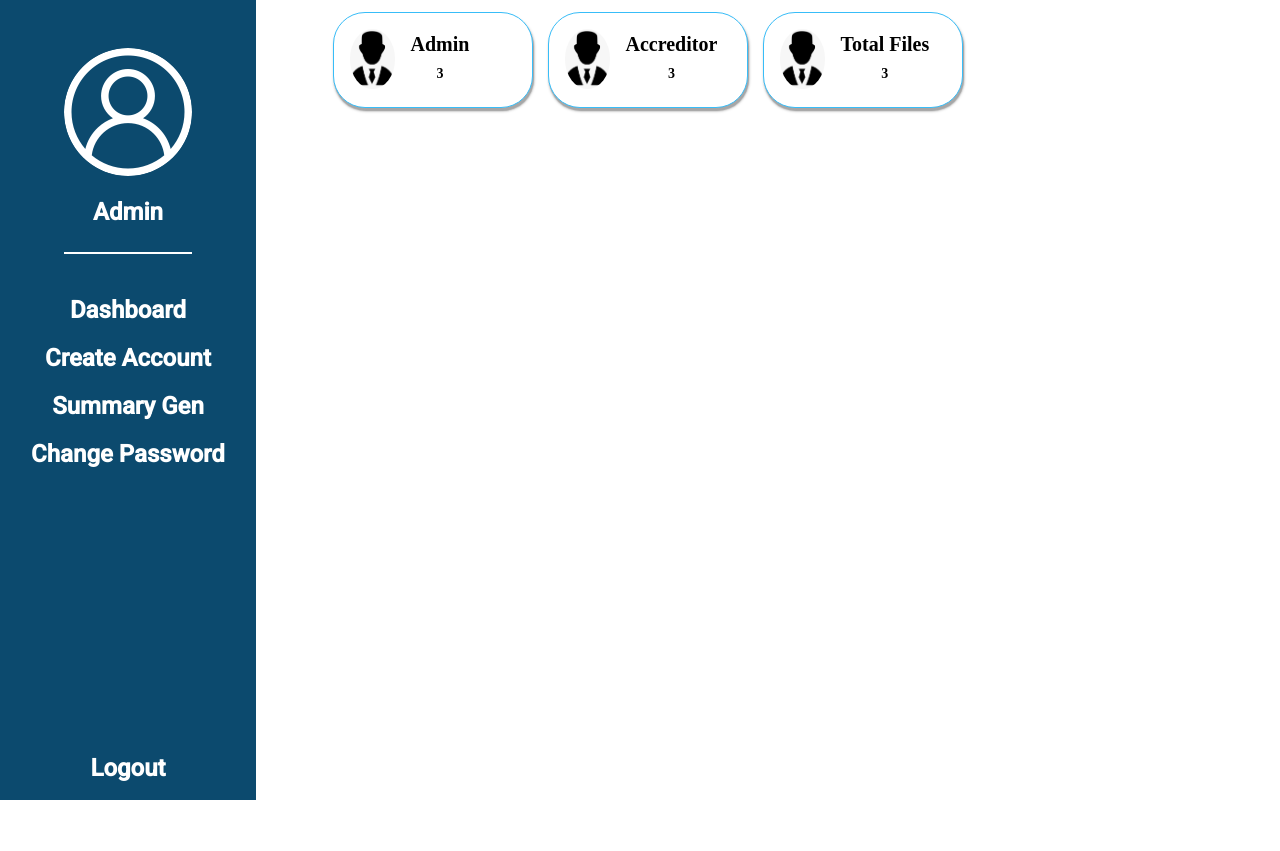
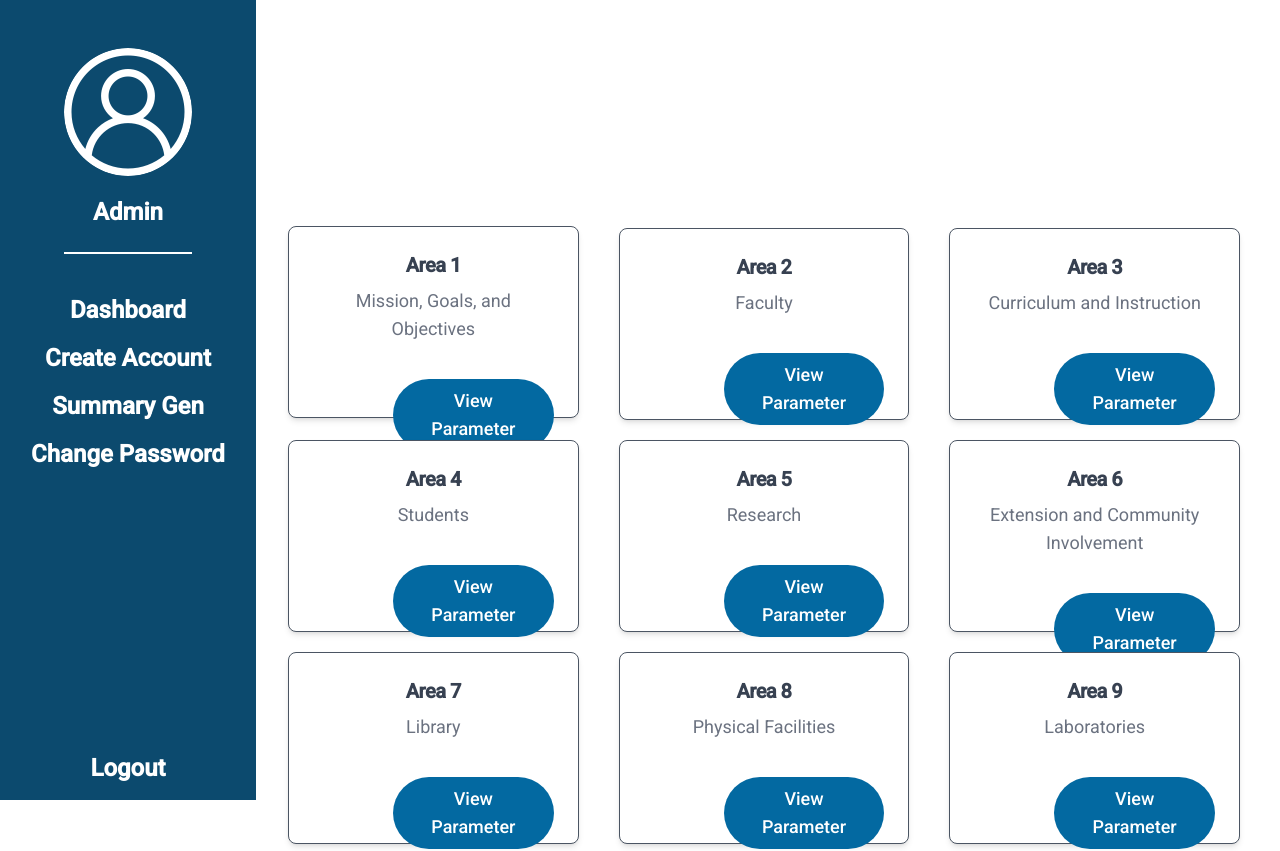
Before and after one commit to rsl081/web-based-file-repositories, an Angular app: page / in a window 1280 px wide. Shown: the top 851 px of the page. Before the commit the page ends 800 px from the top, so only its background shows below. Built offline with nearby package versions, Linux system fonts and the light colour scheme.

Commit message:
Update app.component.html
area

```diff
--- a/src/app/app.component.html
+++ b/src/app/app.component.html
@@ -6,7 +6,8 @@
     <meta name="viewport" content="width=device-width, initial-scale=1.0">
     <title>Document</title>
 </head>
-<body class="relative">
+<body>
+    <div class="relative">
     <nav class="absolute w-64 bg-sky-900 text-white h-screen">
         <div class="flex items-center justify-center mt-12">
             <img class="h-32 w-32 rounded-full" src="assets/user1.png" alt="">
@@ -33,46 +34,111 @@
                 <button class="text-2xl px-4 py-2 hover:bg-sky-700 rounded-2xl font-semibold">Logout</button>
             </div>
     </nav>
-    <div class="card-div">
-      <mat-card class="shadow-2xl w-24 h-24
-      rounded-lg">
-        <mat-card-header>
-          <img class="pic-icon"
-            src="assets/img/man-icon-card.png"
-            mat-card-avatar />
-          <mat-card-title class="card">Admin</mat-card-title>
-          <mat-card-subtitle class="card">
-            3
-          </mat-card-subtitle>
-        </mat-card-header>
+    </div>
 
-      </mat-card>
-      <mat-card class="shadow-2xl w-24 h-24
-      rounded-lg">
-        <mat-card-header>
-          <img class="pic-icon"
-            src="assets/img/man-icon-card.png"
-            mat-card-avatar />
-          <mat-card-title class="card">Accreditor</mat-card-title>
-          <mat-card-subtitle class="card">
-            3
-          </mat-card-subtitle>
-        </mat-card-header>
+    <div>
+        <div class="absolute mt-52 grid grid-cols-3 ml-72 space-y-5 pb-10">
+        <div class="flex justify-center items-center flex-wrap">
+            <div class="block p-6 rounded-lg shadow-md bg-white border border-gray-600 dark:bg-gray-800 dark:border-gray-700 w-96 h-48 mt-4 mr-10">
+                <h5 class="text-gray-700 text-xl tracking-tight font-bold mb-2 text-center">Area 1</h5>
+                <p class="text-gray-500 text-lg text-center mb-4">
+                    Mission, Goals, and Objectives
+                </p>
+                <a href="#" class="ml-20 mt-5 inline-flex items-center py-2 px-5 text-lg font-medium text-center text-white bg-sky-700 rounded-full hover:bg-sky-900 focus:ring-4 focus:outline-none focus:ring-blue-300 dark:bg-blue-600 dark:hover:bg-blue-700 dark:focus:ring-blue-800">View Parameter</a>
+            </div>
+        </div>
 
-      </mat-card>
-      <mat-card class="shadow-2xl w-24 h-24
-      rounded-lg">
-        <mat-card-header>
-          <img class="pic-icon"
-            src="assets/img/man-icon-card.png"
-            mat-card-avatar />
-          <mat-card-title class="card">Total Files</mat-card-title>
-          <mat-card-subtitle class="card">
-            3
-          </mat-card-subtitle>
-        </mat-card-header>
+        <div class="flex justify-center">
+            <div class="block p-6 rounded-lg shadow-md bg-white border border-gray-600 dark:bg-gray-800 dark:border-gray-700 w-96 h-48 mr-10">
+                <h5 class="text-gray-700 text-xl tracking-tight font-bold mb-2 text-center">Area 2</h5>
+                <p class="text-gray-500 text-lg text-center mb-4">
+                    Faculty
+                </p>
+                <a href="#" class="ml-20 mt-5 inline-flex items-center py-2 px-5 text-lg font-medium text-center text-white bg-sky-700 rounded-full hover:bg-sky-900 focus:ring-4 focus:outline-none focus:ring-blue-300 dark:bg-blue-600 dark:hover:bg-blue-700 dark:focus:ring-blue-800">View Parameter</a>
+            </div>
+        </div>
 
-      </mat-card>
+        <div class="flex justify-center">
+            <div class="block p-6 rounded-lg shadow-md bg-white border border-gray-600 dark:bg-gray-800 dark:border-gray-700 w-96 h-48 mr-10">
+                <h5 class="text-gray-700 text-xl tracking-tight font-bold mb-2 text-center">Area 3</h5>
+                <p class="text-gray-500 text-lg text-center mb-4">
+                    Curriculum and Instruction
+                </p>
+                <a href="#" class="ml-20 mt-5 inline-flex items-center py-2 px-5 text-lg font-medium text-center text-white bg-sky-700 rounded-full hover:bg-sky-900 focus:ring-4 focus:outline-none focus:ring-blue-300 dark:bg-blue-600 dark:hover:bg-blue-700 dark:focus:ring-blue-800">View Parameter</a>
+            </div>
+        </div>
+
+        <div class="flex justify-center items-center flex-wrap">
+            <div class="block p-6 rounded-lg shadow-md bg-white border border-gray-600 dark:bg-gray-800 dark:border-gray-700 w-96 h-48 mr-10">
+                <h5 class="text-gray-700 text-xl tracking-tight font-bold mb-2 text-center">Area 4</h5>
+                <p class="text-gray-500 text-lg text-center mb-4">
+                    Students
+                </p>
+                <a href="#" class="ml-20 mt-5 inline-flex items-center py-2 px-5 text-lg font-medium text-center text-white bg-sky-700 rounded-full hover:bg-sky-900 focus:ring-4 focus:outline-none focus:ring-blue-300 dark:bg-blue-600 dark:hover:bg-blue-700 dark:focus:ring-blue-800">View Parameter</a>
+            </div>
+        </div>
+
+        <div class="flex justify-center items-center flex-wrap">
+            <div class="block p-6 rounded-lg shadow-md bg-white border border-gray-600 dark:bg-gray-800 dark:border-gray-700 w-96 h-48 mr-10">
+                <h5 class="text-gray-700 text-xl tracking-tight font-bold mb-2 text-center">Area 5</h5>
+                <p class="text-gray-500 text-lg text-center mb-4">
+                    Research
+                </p>
+                <a href="#" class="ml-20 mt-5 inline-flex items-center py-2 px-5 text-lg font-medium text-center text-white bg-sky-700 rounded-full hover:bg-sky-900 focus:ring-4 focus:outline-none focus:ring-blue-300 dark:bg-blue-600 dark:hover:bg-blue-700 dark:focus:ring-blue-800">View Parameter</a>
+            </div>
+        </div>
+
+        <div class="flex justify-center items-center flex-wrap">
+            <div class="block p-6 rounded-lg shadow-md bg-white border border-gray-600 dark:bg-gray-800 dark:border-gray-700 w-96 h-48 mr-10">
+                <h5 class="text-gray-700 text-xl tracking-tight font-bold mb-2 text-center">Area 6</h5>
+                <p class="text-gray-500 text-lg text-center mb-4">
+                    Extension and Community Involvement
+                </p>
+                <a href="#" class="ml-20 mt-5 inline-flex items-center py-2 px-5 text-lg font-medium text-center text-white bg-sky-700 rounded-full hover:bg-sky-900 focus:ring-4 focus:outline-none focus:ring-blue-300 dark:bg-blue-600 dark:hover:bg-blue-700 dark:focus:ring-blue-800">View Parameter</a>
+            </div>
+        </div>
+
+        <div class="flex justify-center items-center flex-wrap">
+            <div class="block p-6 rounded-lg shadow-md bg-white border border-gray-600 dark:bg-gray-800 dark:border-gray-700 w-96 h-48 mr-10">
+                <h5 class="text-gray-700 text-xl tracking-tight font-bold mb-2 text-center">Area 7</h5>
+                <p class="text-gray-500 text-lg text-center mb-4">
+                    Library
+                </p>
+                <a href="#" class="ml-20 mt-5 inline-flex items-center py-2 px-5 text-lg font-medium text-center text-white bg-sky-700 rounded-full hover:bg-sky-900 focus:ring-4 focus:outline-none focus:ring-blue-300 dark:bg-blue-600 dark:hover:bg-blue-700 dark:focus:ring-blue-800">View Parameter</a>
+            </div>
+        </div>
+
+        <div class="flex justify-center items-center flex-wrap">
+            <div class="block p-6 rounded-lg shadow-md bg-white border border-gray-600 dark:bg-gray-800 dark:border-gray-700 w-96 h-48 mr-10">
+                <h5 class="text-gray-700 text-xl tracking-tight font-bold mb-2 text-center">Area 8</h5>
+                <p class="text-gray-500 text-lg text-center mb-4">
+                    Physical Facilities
+                </p>
+                <a href="#" class="ml-20 mt-5 inline-flex items-center py-2 px-5 text-lg font-medium text-center text-white bg-sky-700 rounded-full hover:bg-sky-900 focus:ring-4 focus:outline-none focus:ring-blue-300 dark:bg-blue-600 dark:hover:bg-blue-700 dark:focus:ring-blue-800">View Parameter</a>
+            </div>
+        </div>
+
+        <div class="flex justify-center items-center flex-wrap">
+            <div class="block p-6 rounded-lg shadow-md bg-white border border-gray-600 dark:bg-gray-800 dark:border-gray-700 w-96 h-48 mr-10">
+                <h5 class="text-gray-700 text-xl tracking-tight font-bold mb-2 text-center">Area 9</h5>
+                <p class="text-gray-500 text-lg text-center mb-4">
+                    Laboratories
+                </p>
+                <a href="#" class="ml-20 mt-5 inline-flex items-center py-2 px-5 text-lg font-medium text-center text-white bg-sky-700 rounded-full hover:bg-sky-900 focus:ring-4 focus:outline-none focus:ring-blue-300 dark:bg-blue-600 dark:hover:bg-blue-700 dark:focus:ring-blue-800">View Parameter</a>
+            </div>
+        </div>
+
+        <div class="flex justify-center items-center flex-wrap">
+            <div class="block p-6 rounded-lg shadow-md bg-white border border-gray-600 dark:bg-gray-800 dark:border-gray-700 w-96 h-48 mr-10">
+                <h5 class="text-gray-700 text-xl tracking-tight font-bold mb-2 text-center">Area 10</h5>
+                <p class="text-gray-500 text-lg text-center mb-4">
+                    Administration
+                </p>
+                <a href="#" class="ml-20 mt-5 inline-flex items-center py-2 px-5 text-lg font-medium text-center text-white bg-sky-700 rounded-full hover:bg-sky-900 focus:ring-4 focus:outline-none focus:ring-blue-300 dark:bg-blue-600 dark:hover:bg-blue-700 dark:focus:ring-blue-800">View Parameter</a>
+            </div>
+        </div>
+
+        </div>
     </div>
 </body>
 </html>
```
